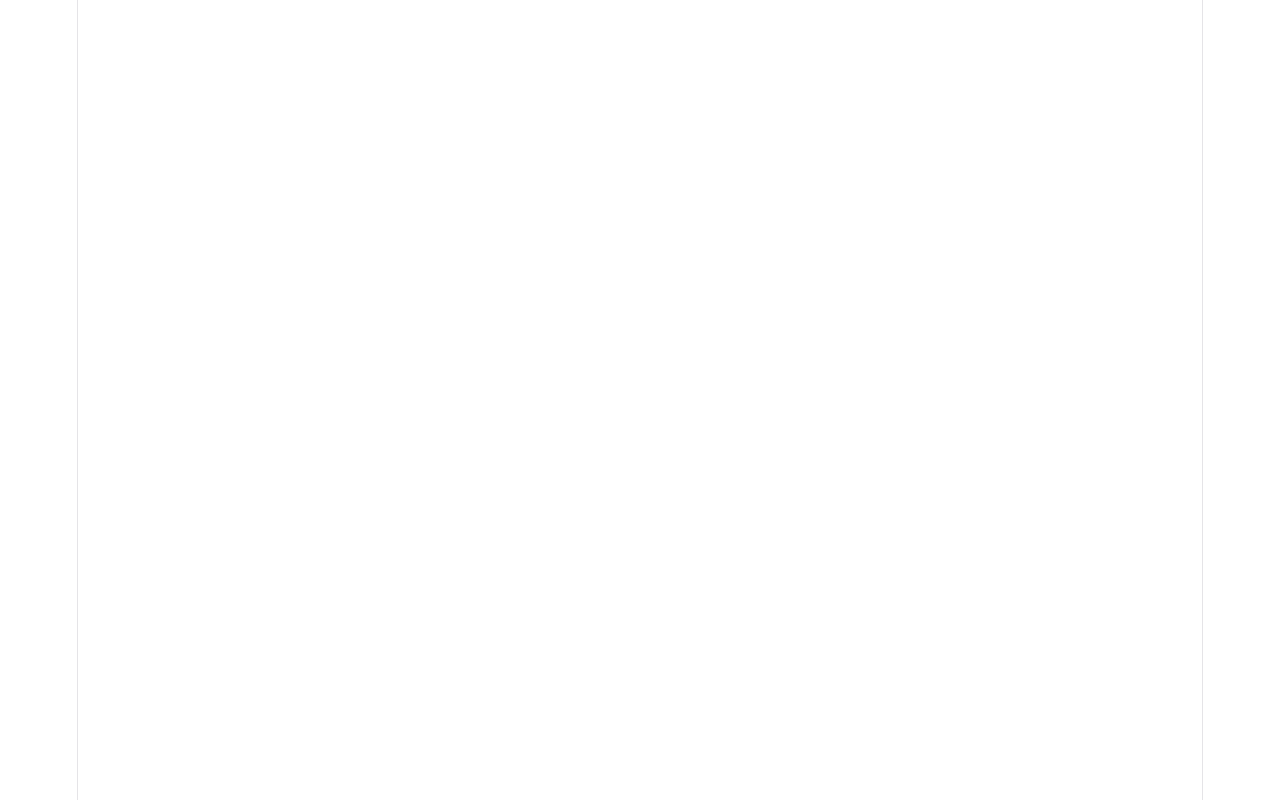
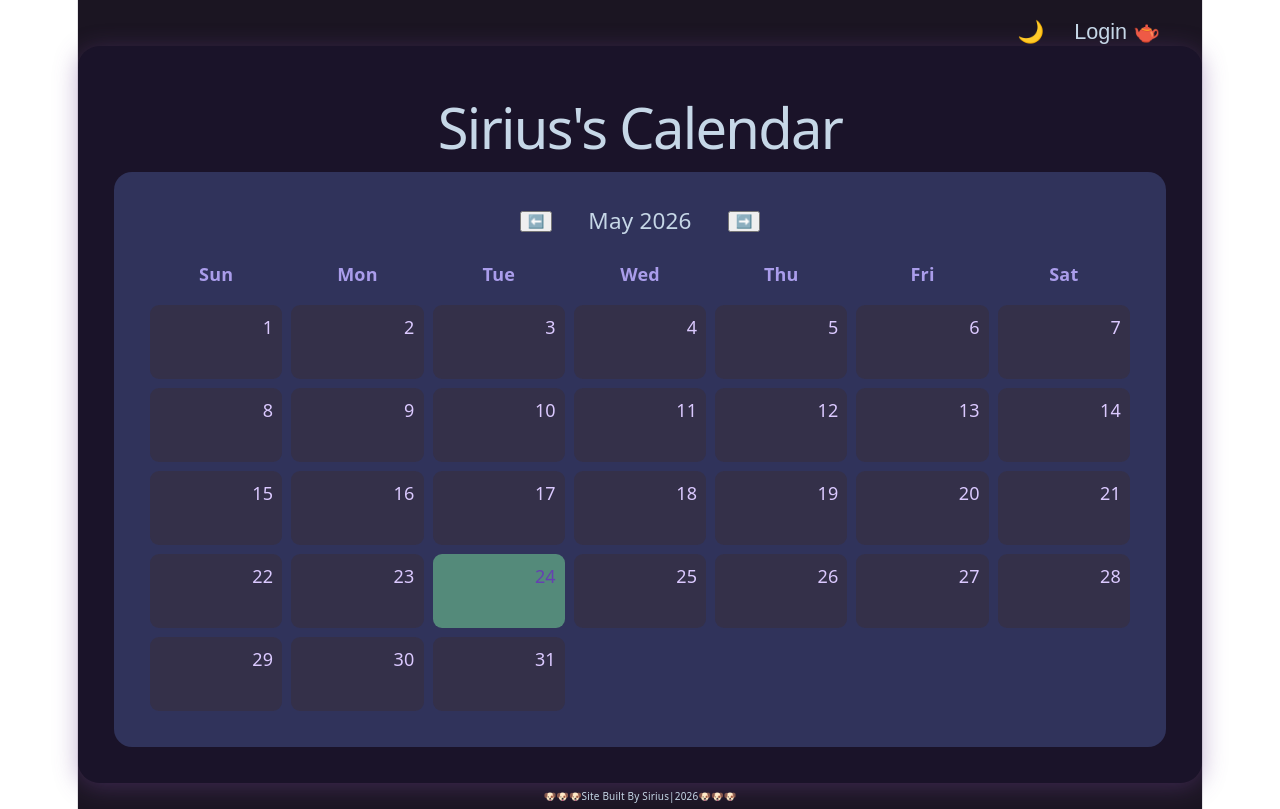
Before and after one commit to poisonpsychicghost-hue/Vue-Calendar-Project, a Vue app: page / in a window 1280 px wide. Built offline with nearby package versions, Linux system fonts and the light colour scheme.

Commit message:
Built MonthlyView Calander Basics. Routed Monthly Through CalendarView. Plugged Dark/Light mode down chain.

```diff
--- a/src/App.vue
+++ b/src/App.vue
@@ -1,7 +1,93 @@
 <script setup>
+import { ref } from 'vue'
+import CalendarView from './components/CalendarView.vue'
+
+
+const userName = 'Sirius'; //Import Name from Google Auth.
+const theme = ref('dark');
+function toggleTheme() {
+    theme.value = theme.value === 'dark' ? 'light' : 'dark'
+
+};
+
+const isLoggedIn = ref(false);
+function handleAuth() {
+    isLoggedIn.value = !isLoggedIn.value //PlaceHolder for Google Auth Hook
+};
 
 </script>
 
 <template>
+    <div :class="['app-bg', theme]">
+        <header class="top-bar">
+            <button @click="toggleTheme">
+                {{ theme === 'dark' ? '🌙' : '🌻' }}
+            </button>
+            <button @click="handleAuth">
+                {{ isLoggedIn ? 'Logout 🐶' : 'Login 🫖' }}
+            </button>
+        </header>
+        <main class="main-window">
+            <h1>{{ userName }}'s Calendar</h1>
+            <!--Fill Out with Components with Transitions During Build-->
+            <CalendarView :theme="theme" />
+        </main>
+        <footer>
+            <p></p>
+            <p>🐶🐶🐶Site Built By Sirius|2026🐶🐶🐶</p>
+            <p></p>
+        </footer>
+    </div>
+</template>
 
-</template>
+<style scoped>
+.app-bg.dark {
+    min-height: 100vh;
+    background: #1b1522;
+    color: #c6d7e7;
+    transition: background 0.2s, color 0.2s;
+
+}
+.app-bg.light {
+    min-height: 100vh;
+    background: #8d8e92;
+    color: #15192e;
+    transition: background 0.2s, color 0.2s;
+}
+.top-bar{
+    display: flex;
+    justify-content: flex-end;
+    gap: 1rem;
+    padding: 1rem 2rem 0 0;
+}
+.main-window {
+    margin: 0 auto;
+    max-width: 1080px;
+    max-height: 120vh;
+    padding: 2rem;
+    border-radius: 1.2rem;
+    box-shadow: 0 4px 24px rgba(111, 70, 146, 0.416);
+    background: var(--main-bg, rgba(25, 17, 65, 0.215));
+}
+.main-window h1,
+.main-window h2,
+.main-window h3,
+.main-window h4,
+.main-window h5,
+.main-window h6 {
+  color: inherit;
+}
+button {
+    background: none;
+    border: none;
+    font-size: 1.2rem;
+    cursor: pointer;
+    color: inherit;
+}
+footer {
+    display: flex;
+    align-self: bottom;
+    justify-content: space-between;
+    font-size: x-small;
+}
+</style>
--- a/src/components/CalendarView.vue
+++ b/src/components/CalendarView.vue
@@ -1,5 +1,12 @@
+<script setup>
+import { ref } from 'vue'
+import MonthlyView from './MonthlyView.vue'
+
+const props = defineProps(['theme'])
+</script>
+
 <template>
     <div>
-        Dummy
+        <MonthlyView :theme="theme" />
     </div>
 </template>
--- a/src/components/MonthlyView.vue
+++ b/src/components/MonthlyView.vue
@@ -1,5 +1,152 @@
+<script setup>
+import { ref } from 'vue'
+
+const props = defineProps(['theme'])
+const monthName = ref('May')
+const year = ref(2026)
+
+//Dummy Placeholders — Replace with API Calendar Logic Later
+const weekdays = ['Sun', 'Mon', 'Tue', 'Wed', 'Thu', 'Fri', 'Sat']
+const days = [
+    //Import from Calendar API to Replace DateBoard
+    {date: '2026-05-01', number: 1, isToday: false},
+    {date: '2026-05-02', number: 2, isToday: false},
+    {date: '2026-05-03', number: 3, isToday: false},
+    {date: '2026-05-04', number: 4, isToday: false},
+    {date: '2026-05-05', number: 5, isToday: false},
+    {date: '2026-05-06', number: 6, isToday: false},
+    {date: '2026-05-07', number: 7, isToday: false},
+    {date: '2026-05-08', number: 8, isToday: false},
+    {date: '2026-05-09', number: 9, isToday: false},
+    {date: '2026-05-10', number: 10, isToday: false},
+    {date: '2026-05-11', number: 11, isToday: false},
+    {date: '2026-05-12', number: 12, isToday: false},
+    {date: '2026-05-13', number: 13, isToday: false},
+    {date: '2026-05-14', number: 14, isToday: false},
+    {date: '2026-05-15', number: 15, isToday: false},
+    {date: '2026-05-16', number: 16, isToday: false},
+    {date: '2026-05-17', number: 17, isToday: false},
+    {date: '2026-05-18', number: 18, isToday: false},
+    {date: '2026-05-19', number: 19, isToday: false},
+    {date: '2026-05-20', number: 20, isToday: false},
+    {date: '2026-05-21', number: 21, isToday: false},
+    {date: '2026-05-22', number: 22, isToday: false},
+    {date: '2026-05-23', number: 23, isToday: false},
+    {date: '2026-05-24', number: 24, isToday: true},
+    {date: '2026-05-25', number: 25, isToday: false},
+    {date: '2026-05-26', number: 26, isToday: false},
+    {date: '2026-05-27', number: 27, isToday: false},
+    {date: '2026-05-28', number: 28, isToday: false},
+    {date: '2026-05-29', number: 29, isToday: false},
+    {date: '2026-05-30', number: 30, isToday: false},
+    {date: '2026-05-31', number: 31, isToday: false}
+]
+
+function prevMonth() {
+    //Fill in with API logic
+}
+
+function nextMonth() {
+    //Fill in with API logic
+}
+
+</script>
+
 <template>
-    <div>
-        Dummy
+    <div :class="['monthly-view', theme]">
+
+        <!-- Month Year Nav Controls-->
+        <header :class="['month-header', theme]">
+            <button @click="prevMonth">⬅️</button>
+            <span>{{ monthName }} {{ year }}</span>
+            <button @click="nextMonth">➡️</button>
+        </header>
+
+        <!-- Calendar Grid-->
+        <div class="grid">
+            <div :class="['weekday', theme]" v-for="day in weekdays" :key="day">{{ day }}</div>
+            <div :class="['day-cell', theme, {today: day.isToday}]" v-for="day in days" :key="day.date" >
+                {{ day.number }}
+                <!--Weather Icon and Color Tags-->
+            </div>
+        </div>
     </div>
 </template>
+
+<style scoped>
+.monthly-view.dark {
+    background: var(--main-bg, #30335b);
+    padding: 2rem;
+    border-radius: 1rem;
+}
+.monthly-view.light {
+    background: var(--main-bg, #5d5f7e);
+    padding: 2rem;
+    border-radius: 1rem;
+}
+.month-header {
+    display: flex;
+    justify-content: center;
+    align-items: center;
+    font-size: 1.25rem;
+    gap: 2rem;
+    margin-bottom: 1.5rem;
+    border: 20px 2px inset #9b952a;
+}
+.grid {
+    display: grid;
+    grid-template-columns: repeat(7, 1fr);
+    gap: 0.5rem;
+}
+.weekday.dark {
+    font-weight: bold;
+    font-size: 1rem;
+    text-align: center;
+    color: #aa9deb;
+    padding-bottom: 0.5rem;
+}
+.weekday.light {
+    font-weight: bolder;
+    font-size: 1.5rem;
+    text-align: center;
+    color: #351bb6;
+    padding-bottom: 0.5rem;
+}
+.day-cell.dark {
+    background: #343049;
+    min-height: 56px;
+    border-radius: 0.5rem;
+    text-align: right;
+    padding: 0.5rem;
+    color: #dbc9ff;
+    font-size: 1rem;
+}
+.day-cell.light {
+    background: #776ea8;
+    min-height: 56px;
+    border-radius: 0.5rem;
+    text-align: right;
+    padding: 0.5rem;
+    color: #3f0c6c;
+    font-size: 1rem;
+}
+.day-cell.dark.today {
+    background: #548a7a;
+    min-height: 56px;
+    border-radius: 0.5rem;
+    text-align: right;
+    padding: 0.5rem;
+    color: #6640b2;
+    font-size: 1rem;
+}
+.day-cell.light.today {
+    background: #548a7a;
+    min-height: 56px;
+    border-radius: 0.5rem;
+    text-align: right;
+    padding: 0.5rem;
+    color: #3f0c6c;
+    font-size: 1rem;
+}
+
+</style>
```
